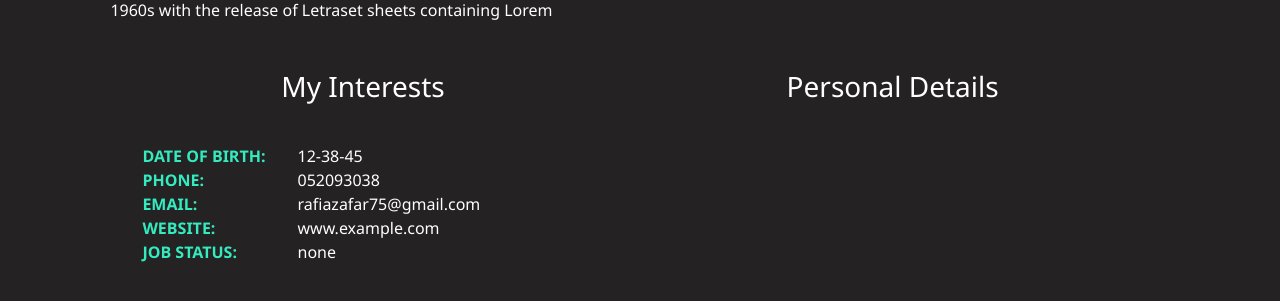
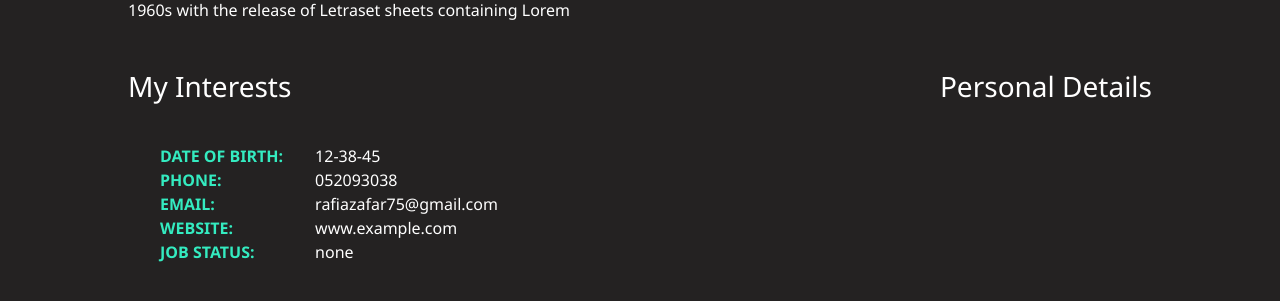
Before and after one commit to RafiaZ/portfolio, a React (Create React App) app: page / in a window 1280 px wide. Shown: the part 1059-1360 px from the top of the page. Built offline with nearby package versions, Linux system fonts and the light colour scheme.

Commit message:
fun stuff

```diff
--- a/src/components/About-me/About.css
+++ b/src/components/About-me/About.css
@@ -14,7 +14,7 @@
 }
 
 .about-me__content{
-    margin: auto 6.9rem;
+    margin: auto 8rem;
     display: flex;
     flex-direction: column;
 }
@@ -43,7 +43,7 @@
 .sections--headers{
 display: flex;
 flex-direction: row;
-justify-content: space-around;
+justify-content: space-between;
 }
 
 .about-me__sections{
@@ -51,7 +51,7 @@ justify-content: space-around;
     flex-direction: column;
     height: auto;
     /* margin: auto 0.2rem; */
-    justify-content: space-evenly;
+    /* justify-content: space-evenly; */
     margin-top: 2rem;
 
 }
@@ -65,12 +65,10 @@ justify-content: space-around;
 
 .details--list{
     display: flex;
-    flex: column;
+    flex-direction: row;
+    justify-content: flex-start;
     margin-top: 2rem;
-
-
 }
-
 .list-1 {
     color: rgb(52, 235, 192);
     text-transform: uppercase;
--- a/src/components/About-me/About.js
+++ b/src/components/About-me/About.js
@@ -33,6 +33,7 @@ function About() {
 
              <div className="section--personal-details">
 
+
             <div className="details--list">
             <ul className="list-1">
                   <li>Date of Birth:    </li>
@@ -56,6 +57,14 @@ function About() {
 
              <div className="section--my-interests">
 
+                    <div className="interests_icons"></div>
+                    <div className="interests_icons"></div>
+                    <div className="interests_icons"></div>
+                    <div className="interests_icons"></div>
+                    <div className="interests_icons"></div>
+                    <div className="interests_icons"></div>
+                    <div className="interests_icons"></div>
+                    <div className="interests_icons"></div>
              </div>
 
             </div>
```
